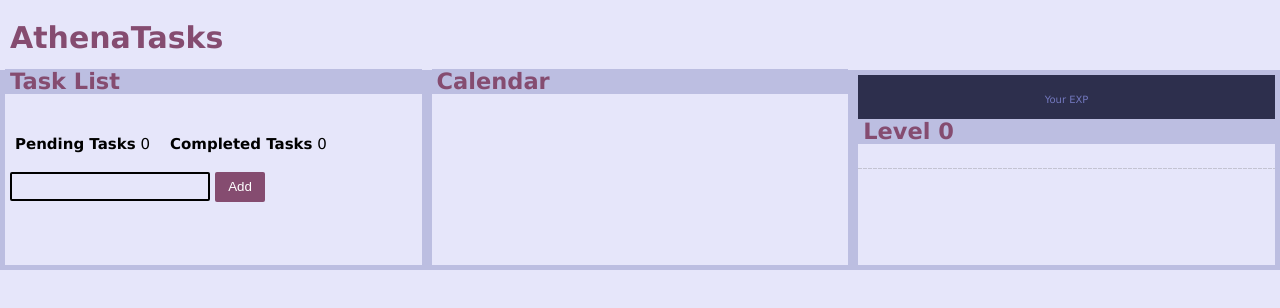
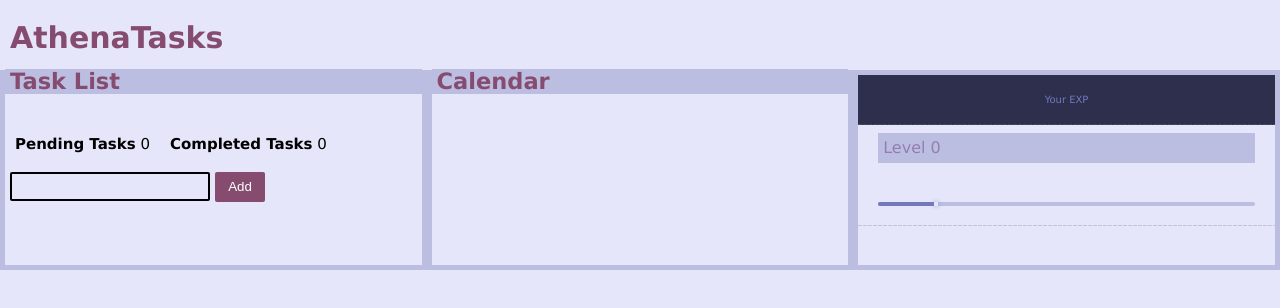
Before and after one commit to gbradforth/AthenaTasks, a React (Create React App) app: page / in a window 1280 px wide. Shown: the top 308 px of the page. Built offline with nearby package versions, Linux system fonts and the light colour scheme.

Commit message:
Update App.css

```diff
--- a/src/App.css
+++ b/src/App.css
@@ -32,6 +32,7 @@ body {
   line-height: 15px;
 }
 
+header,
 section {
   background-image: linear-gradient(to right, rgba(127,127,127,0.33) 80%, rgba(127,127,127,0.33) 20%, transparent 20%);
   background-position: 0 bottom;
@@ -67,23 +68,23 @@ header {
   background-color: rgb(45,47,77);
 }
 
-section.experience {
+section.progress {
   padding: 20px;
 }
 
-section.experience h2 {
+section.progress h2 {
   font-weight: 100;
   font-size: 16px;
   line-height: 20px;
   color: #947eB0;
 }
 
-section.experience input {
+section.progress input {
   position: absolute;
   top: 200px;
 }
 
-section.experience div.exp-bar {
+section.progress div.exp-bar {
   display: block;
   width: 100%;
   height: 4px;
@@ -92,7 +93,7 @@ section.experience div.exp-bar {
   border-radius: 2px;
 }
 
-section.experience div.exp-bar > span {
+section.progress div.exp-bar > span {
   position: relative;
 
   display: block;
@@ -105,13 +106,13 @@ section.experience div.exp-bar > span {
   transition: all 1s ease-in-out;
 }
 
-section.experience input:checked + div.exp-bar > span {
+section.progress input:checked + div.exp-bar > span {
   width: 180px;
 
   transition-duration: 4s;
 }
 
-section.experience div.exp-bar > span:before {
+section.progress div.exp-bar > span:before {
   content: '';
 
   position: absolute;
@@ -126,7 +127,7 @@ section.experience div.exp-bar > span:before {
   box-shadow: 0 0 5px rgb(125,130,200);
 }
 
-section.experience div.exp-bar > span:after {
+section.progress div.exp-bar > span:after {
   content: '';
 
   position: absolute;
@@ -142,11 +143,11 @@ section.experience div.exp-bar > span:after {
   opacity: 0;
 }
 
-section.experience input:checked + div.exp-bar > span:after {
-  -webkit-animation: glow 1s 4;
+section.progress input:checked + div.exp-bar > span:after {
+  animation: glow 1s 4;
 }
 
-@-webkit-keyframes glow {
+@keyframes glow {
 0% {
   opacity: 0;
 }
@@ -158,7 +159,7 @@ section.experience input:checked + div.exp-bar > span:after {
 }
 }
 
-section.experience div.exp-bar > span > span {
+section.progress div.exp-bar > span > span {
   position: absolute;
   right: 0;
 
@@ -167,8 +168,8 @@ section.experience div.exp-bar > span > span {
   height: 4px;
 }
 
-section.experience div.exp-bar > span > span:before,
-section.experience div.exp-bar > span > span:after {
+section.progress div.exp-bar > span > span:before,
+section.progress div.exp-bar > span > span:after {
   content: '';
 
   position: absolute;
@@ -181,18 +182,20 @@ section.experience div.exp-bar > span > span:after {
   opacity: 0;
 }
 
-section.experience input:checked + div.exp-bar > span > span:before {
-  -webkit-animation: spark-1 1s linear 4;
-  -webkit-transform-origin: 0 10px;
+section.progress input:checked + div.exp-bar > span > span:before {
+  animation: spark-1 1s linear 4;
+  transform-origin: 0 10px;
 }
 
-section.experience input:checked + div.exp-bar > span > span:after {
-  -webkit-animation: spark-2 1s linear 4;
-  -webkit-animation-delay: 0.33s;
-  -webkit-transform-origin: 0 -20px;
+section.progress input:checked + div.exp-bar > span > span:after {
+  animation: spark-2 1s linear 4;
+  animation-delay: 0.33s;
+  transform-origin: 0 -20px;
 }
 
-@-webkit-keyframes spark-1 {
+/* @keyframes xpbar {keyframes-selector {css-styles;}} */
+
+@keyframes spark-1 {
 0% {
   -webkit-transform: rotate(0);
   opacity: 1;
@@ -227,7 +230,7 @@ section.experience input:checked + div.exp-bar > span > span:after {
 }
 }
 
-@-webkit-keyframes spark-2 {
+@keyframes spark-2 {
 0% {
   -webkit-transform: rotate(0);
   opacity: 1;
```
